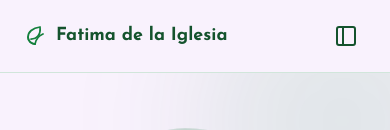
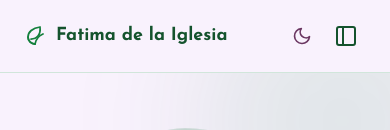
Before and after one commit to FatimadelaIglesia/new-portfolio, a Next.js app: page / in a window 390 px wide. Shown: the top 130 px of the page. Built offline with nearby package versions, Linux system fonts and the light colour scheme.

Commit message:
Update Navbar.tsx

```diff
--- a/src/components/Navbar.tsx
+++ b/src/components/Navbar.tsx
@@ -168,6 +168,7 @@ export default function Navbar() {
             >
               Newsletter
             </a>
+            <ThemeToggle />
             <a
               href={`mailto:${personalInfo.email}`}
               className="rounded-full bg-primary px-5 py-2.5 text-sm font-semibold text-white shadow-sm transition-all hover:bg-primary-dark hover:shadow-md"
@@ -176,16 +177,19 @@ export default function Navbar() {
             </a>
           </div>
 
+          <div className="flex items-center gap-1 md:hidden">
+            <ThemeToggle />
             <button
               type="button"
               onClick={() => setIsMenuOpen((prev) => !prev)}
               aria-expanded={isMenuOpen}
               aria-controls="mobile-menu"
               aria-label={isMenuOpen ? "Close menu" : "Open menu"}
-          className="inline-flex items-center justify-center rounded-md p-2 text-primary-dark transition-colors hover:bg-primary/10 md:hidden"
+              className="inline-flex items-center justify-center rounded-md p-2 text-primary-dark transition-colors hover:bg-primary/10"
             >
               {isMenuOpen ? <CloseIcon /> : <PanelLeftIcon className="size-6" />}
             </button>
+          </div>
         </nav>
 
         {isMenuOpen && (
```
Lines whose indentation alone changed are shown as unchanged.
